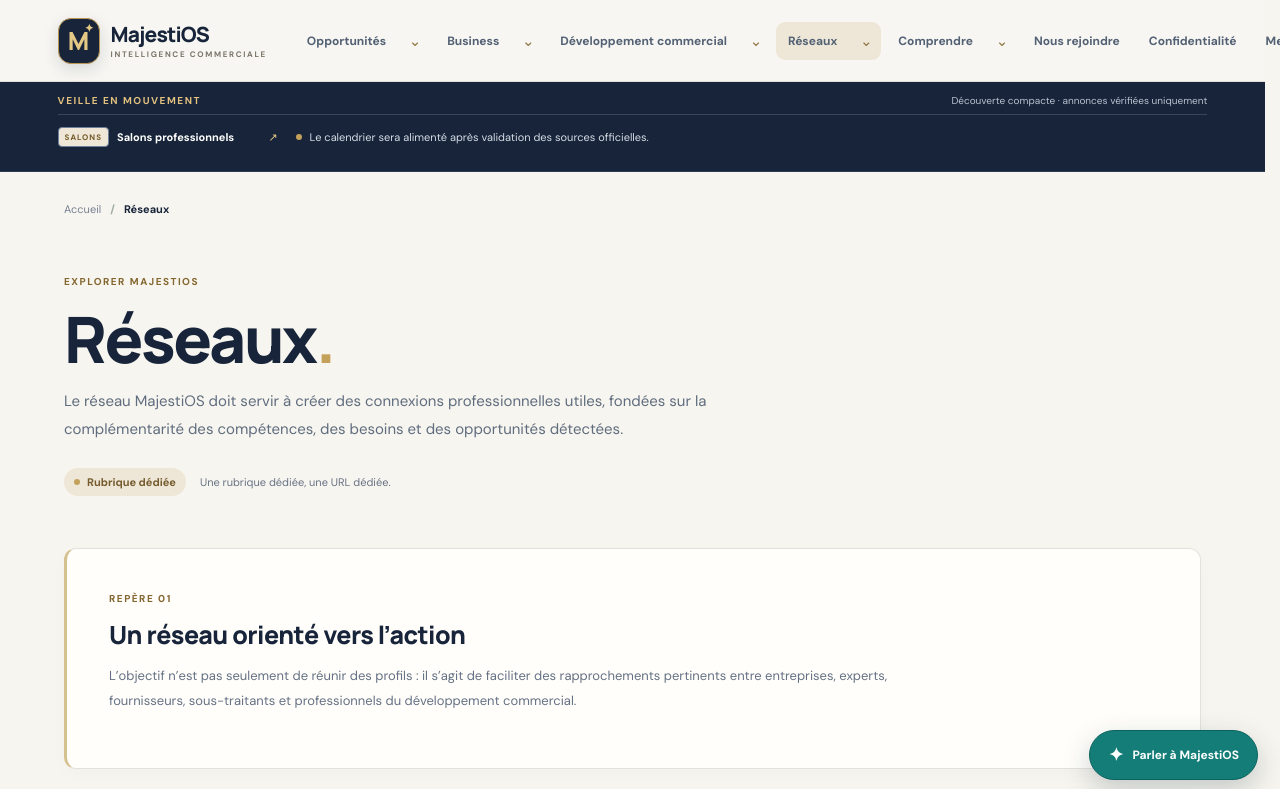
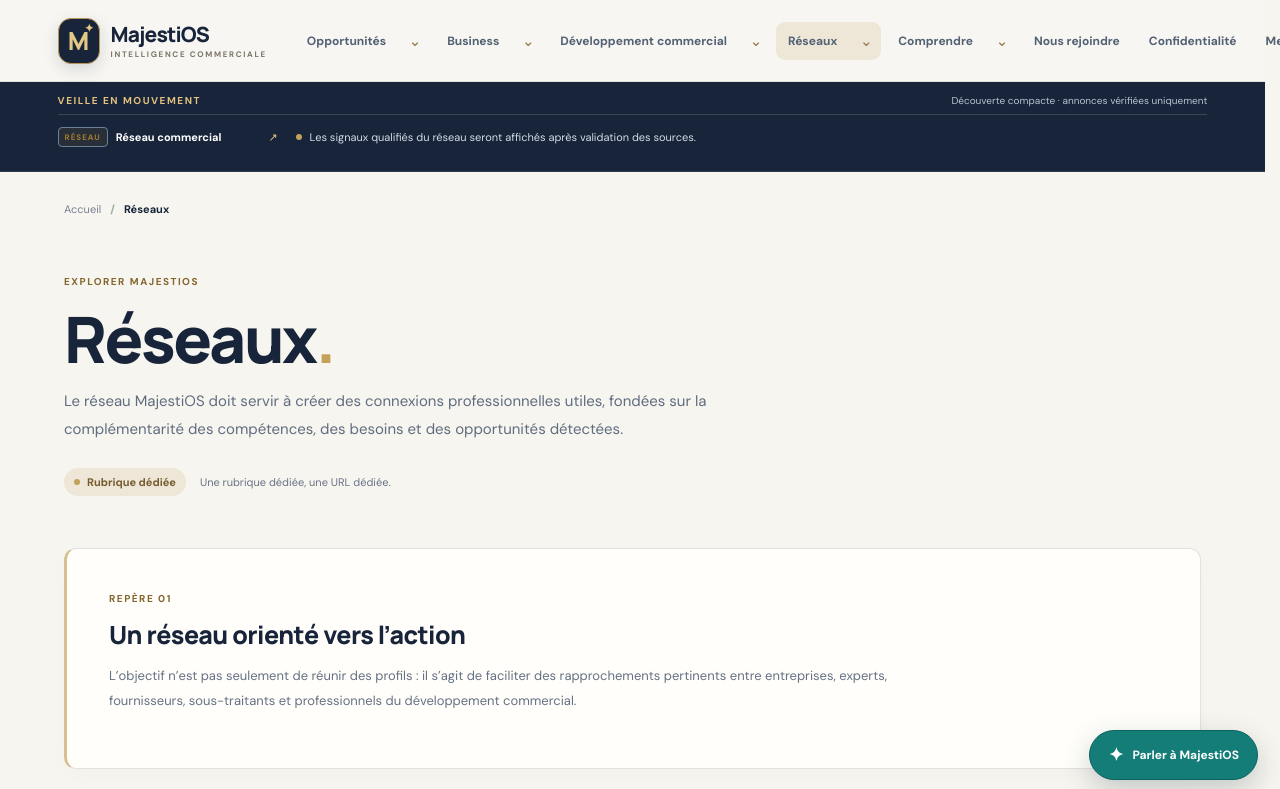
Before and after one commit to Chexpeer/Majestios, a Next.js app: page /reseaux in a window 1280 px wide. Shown: the top 789 px of the page. Built offline with nearby package versions, Linux system fonts and the light colour scheme.

Commit message:
fix: contextualiser les flux des pages annexes

```diff
--- a/src/components/site-hub.tsx
+++ b/src/components/site-hub.tsx
@@ -192,7 +192,7 @@ export default function SiteHub({ pathname, title, intro, eyebrow = "EXPLORER MA
   const related = siblings.length ? siblings.slice(0, 4) : flattenSiteTree().filter((item) => item.href !== pathname && item.href !== "/" && !item.children?.length).slice(0, 4);
   const pageTitle = node?.label ?? title ?? "Explorer MajestiOS";
   const pageIntro = editorial?.lead ?? intro ?? node?.description ?? "Explorez les rubriques et les parcours de MajestiOS.";
-  const tickerFlow = pathname.startsWith("/opportunites/marches-publics") || pathname.startsWith("/developpement-commercial/accompagnement-appels-offres") ? "public" : pathname.startsWith("/opportunites/marches-prives") ? "private" : pathname.startsWith("/opportunites/salons") || pathname.startsWith("/reseaux") ? "salons" : pathname.startsWith("/opportunites/emploi") ? "emploi" : pathname.startsWith("/business") ? "business" : "reseau";
+  const tickerFlow = pathname.startsWith("/opportunites/marches-publics") || pathname.startsWith("/developpement-commercial/accompagnement-appels-offres") ? "public" : pathname.startsWith("/opportunites/marches-prives") ? "private" : pathname.startsWith("/opportunites/salons") ? "salons" : pathname.startsWith("/opportunites/emploi") ? "emploi" : pathname.startsWith("/business") ? "business" : pathname.startsWith("/reseaux") ? "reseau" : "general";
   const mapItems = children.length > 0 ? children : related;
   const resourceScope = pathname.startsWith("/business") ? "business" : pathname.startsWith("/reseaux") || pathname.startsWith("/opportunites/salons") ? "reseaux" : pathname.startsWith("/opportunites/marches-publics") || pathname.startsWith("/developpement-commercial/accompagnement-appels-offres") ? "marches-publics" : pathname.startsWith("/opportunites/marches-prives") ? "marches-prives" : pathname.startsWith("/opportunites/emploi") ? "emploi" : pathname.includes("/etudes-de-marche/") ? "sources" : pathname.startsWith("/developpement-commercial/prospection") ? "prospection" : "general";
   return <main className="site-page">
```
